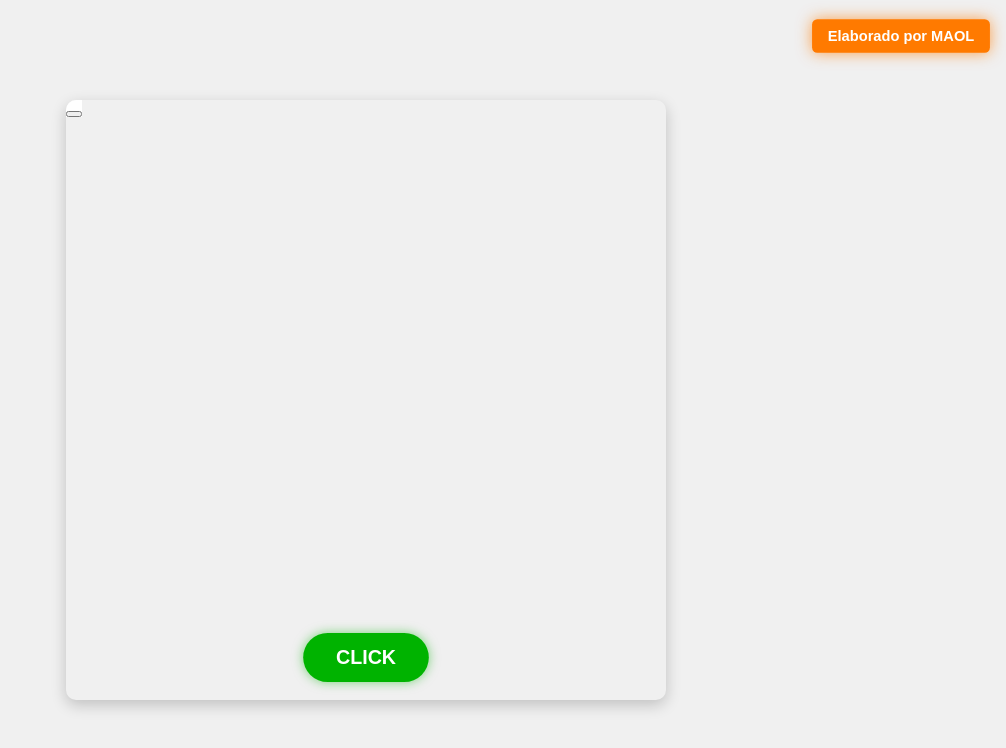
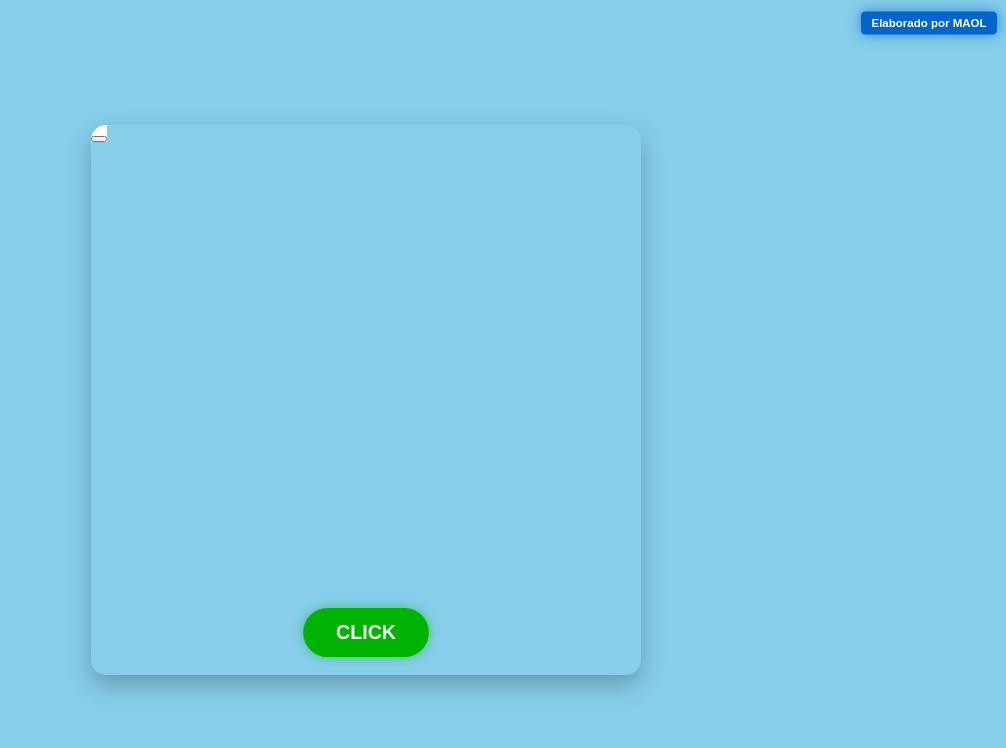
Before and after one commit to danielMAOL/dancetuxpan, a plain HTML site: page index.html in a window 1280 px wide. Shown: the whole page, without its empty margins (274-1280 px from the left). Drawn offline with Linux system fonts and the light colour scheme; some packages are replaced by stand-ins of ours; a script that the page names is missing.

Commit message:
Update index.html

```diff
--- a/index.html
+++ b/index.html
@@ -12,7 +12,7 @@
       width: 100vw;
       height: 100vh;
       font-family: Arial, sans-serif;
-      background-color: #f0f0f0;
+      background-color: #87CEEB; /* Azul cielo */
       display: flex;
       justify-content: center;
       align-items: center;
@@ -20,12 +20,12 @@
       position: relative;
     }
     #container {
-      width: min(90%, 600px);
-      height: min(90%, 600px);
+      width: min(85%, 550px);
+      height: min(85%, 550px);
       position: relative;
-      border-radius: 10px;
+      border-radius: 15px;
       overflow: hidden;
-      box-shadow: 0 5px 15px rgba(0,0,0,0.2);
+      box-shadow: 0 10px 25px rgba(0,0,0,0.25);
     }
     model-viewer {
       width: 100%;
@@ -55,25 +55,25 @@
     }
     #creditButton {
       position: fixed;
-      top: 20px;
-      right: 20px;
-      background-color: #FF7A00;
+      top: 12px;
+      right: 12px;
+      background-color: #0066CC; /* Azul */
       color: white;
       border: none;
-      border-radius: 5px;
-      padding: 8px 15px;
-      font-size: 14px;
+      border-radius: 4px;
+      padding: 5px 10px; /* Reducido de 8px 15px */
+      font-size: 11px; /* Reducido de 14px */
       font-weight: bold;
       cursor: pointer;
       z-index: 200;
-      box-shadow: 0 0 10px rgba(255,122,0,0.5);
+      box-shadow: 0 0 8px rgba(0,102,204,0.5);
       text-decoration: none;
       display: inline-block;
       animation: creditPulse 1.5s infinite;
     }
     @keyframes creditPulse {
-      0%, 100% { transform: scale(1); box-shadow: 0 0 10px rgba(255,122,0,0.5); }
-      50% { transform: scale(1.05); box-shadow: 0 0 15px rgba(255,122,0,0.7); }
+      0%, 100% { transform: scale(1); box-shadow: 0 0 8px rgba(0,102,204,0.5); }
+      50% { transform: scale(1.05); box-shadow: 0 0 12px rgba(0,102,204,0.7); }
     }
     @supports (-webkit-touch-callout: none) {
       model-viewer {
```
